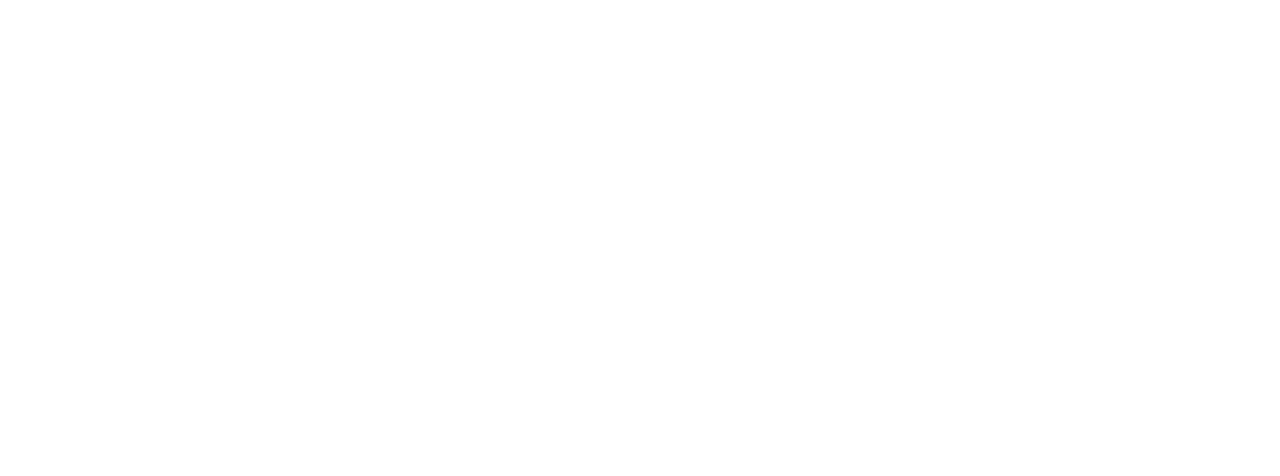
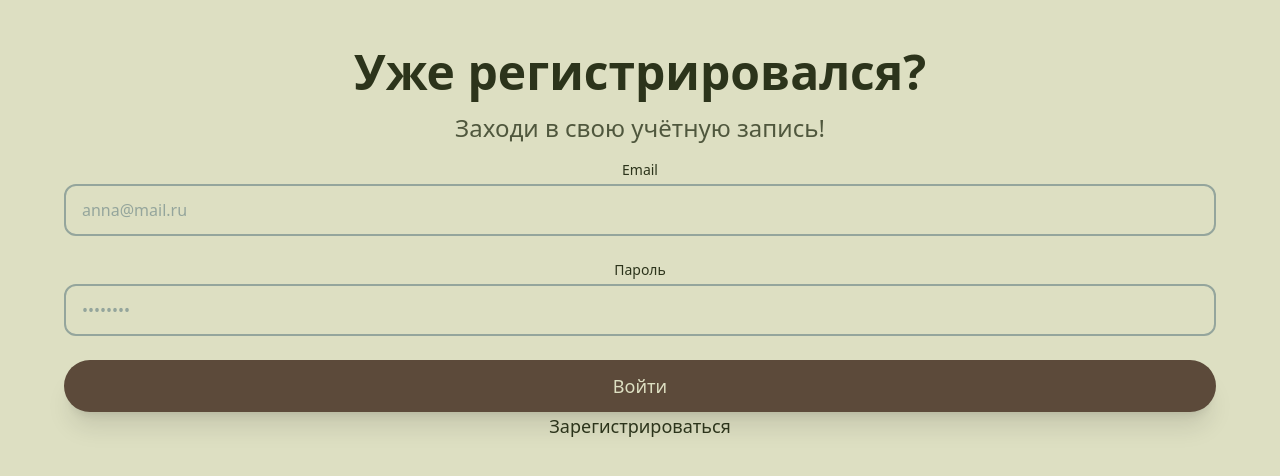
Before and after one commit to an-serg/go-vue, a Vue app in the folder frontend/: page /auth/login in a window 1280 px wide. Before the commit this address had no page. Shown: the top 476 px of the page. Built offline with nearby package versions, Linux system fonts and the light colour scheme.

Commit message:
Edit error response and check auth by input text

```diff
--- a/frontend/src/App.vue
+++ b/frontend/src/App.vue
@@ -1,6 +1,8 @@
 <script setup lang="ts">
 import MainDescription from './components/MainDescription.vue'
-import MainRegisterView from './components/MainRegisterView.vue'
+import MainRegisterView from './components/auth/MainRegisterView.vue'
+import MainLoginView from './components/auth/MainLoginView.vue';
+import HomePage from './components/HomePage.vue';
 </script>
 
 <template>
--- /dev/null
+++ b/frontend/src/components/HomePage.vue
@@ -0,0 +1,3 @@
+<template>
+    <h1>А внутри пока ничего нет :)</h1>
+</template>
--- a/frontend/src/components/MainDescription.vue
+++ b/frontend/src/components/MainDescription.vue
@@ -3,7 +3,7 @@
     <div class="max-w-6xl mx-auto">
 
       <!-- Главная иконка — БОЛЬШАЯ -->
-      <BookIcon size="2xl" animated class="mx-auto mb-8 text-[#2C341B]" />
+      <BookIcon size="2xl" animated class="mx-auto mb-8 text" />
 
       <h1 class="text-5xl sm:text-7xl font-bold mb-4" :style="{ color: text.main }">
         BookTook
@@ -17,7 +17,7 @@
         Делись прочитанными книгами, пиши обзоры, находи единомышленников
       </p>
 
-      <AppButton :colors="button" @click="main_registration">Начать</AppButton>
+      <AppButton :colors="button" @click="go_to_main_registration">Начать</AppButton>
 
       <div class="mt-16 grid grid-cols-1 sm:grid-cols-2 md:grid-cols-3 lg:grid-cols-4 gap-8 lg:sizeClass">
 
@@ -68,8 +68,8 @@
 
 const router = useRouter()
 
-function main_registration(): void {
-  router.push('/register')
+function go_to_main_registration(): void {
+  router.push('/auth/register')
 }
 
 </script>
--- /dev/null
+++ b/frontend/src/components/auth/MainLoginView.vue
@@ -0,0 +1,28 @@
+<template>
+     <div class="min-h-screen bg-[#DDDFC2] text-center py-12 px-4">
+    <div class="max-w-6xl mx-auto">
+
+      <h1 class="text-xl sm:text-5xl font-bold mb-4" :style="{ color: text.main }">
+        Уже регистрировался?
+      </h1>
+
+      <p class="text-xl sm:text-2xl mb-4" :style="{ color: text.subtitle }">
+        Заходи в свою учётную запись!
+      </p>
+
+      <LoginForm />
+
+    </div>
+  </div>
+
+</template>
+
+<script setup lang="ts">
+import { brownButton, darkText } from '@/assets/styles/palette.ts'
+import LoginForm from '../ui/LoginForm.vue'
+import { useRouter } from 'vue-router'
+
+const router = useRouter()
+const text = darkText
+
+</script>
--- /dev/null
+++ b/frontend/src/components/auth/MainRegisterView.vue
@@ -0,0 +1,28 @@
+<template>
+  <div class="min-h-screen bg-[#DDDFC2] text-center py-12 px-4">
+    <div class="max-w-6xl mx-auto">
+
+      <h1 class="text-5xl sm:text-5xl font-bold mb-4" :style="{ color: text.main }">
+        Первый раз?
+      </h1>
+
+      <p class="text-xl sm:text-2xl mb-4" :style="{ color: text.subtitle }">
+        Давай зарегистрируемся!
+      </p>
+
+      <RegisterForm />
+
+    </div>
+  </div>
+</template>
+
+<script setup lang="ts">
+import { brownButton, darkText } from '@/assets/styles/palette.ts'
+import RegisterForm from '../ui/RegisterForm.vue'
+import type { RegisterFormData } from '@/types/auth.ts'
+import { useRouter } from 'vue-router'
+
+const text = darkText
+const router = useRouter()
+
+</script>
--- /dev/null
+++ b/frontend/src/components/ui/LoginForm.vue
@@ -0,0 +1,84 @@
+<template>
+  <form class="space-y-6" @submit.prevent="submit">
+    <div>
+      <label class="block text-sm font-medium text-[#2C341B] mb-1">Email</label>
+      <input
+        v-model="form.email"
+        type="email"
+        placeholder="anna@mail.ru"
+        class="w-full px-4 py-3 rounded-xl bg-[#DDDFC2] border-2 text-[#2C341B] placeholder-[#94A59C] focus:outline-none transition-colors"
+        :class="errors.email ? 'border-red-500 focus:border-red-600' : 'border-[#94A59C] focus:border-[#688A65]'"
+      >
+      <p v-if="errors.email" class="text-red-600 text-sm mt-1">{{ errors.email }}</p>
+    </div>
+
+    <div>
+      <label class="block text-sm font-medium text-[#2C341B] mb-1">Пароль</label>
+      <input
+        v-model="form.password"
+        type="password"
+        placeholder="••••••••"
+        class="w-full px-4 py-3 rounded-xl bg-[#DDDFC2] border-2 text-[#2C341B] placeholder-[#94A59C] focus:outline-none transition-colors"
+        :class="errors.password ? 'border-red-500 focus:border-red-600' : 'border-[#94A59C] focus:border-[#688A65]'"
+      >
+      <p v-if="errors.password" class="text-red-600 text-sm mt-1">{{ errors.password }}</p>
+    </div>
+
+    <AppButton :colors="brownButton" type="submit" class="w-full justify-center mb-10">
+      Войти
+    </AppButton>
+
+    <a @click="go_to_main_register" class="text-base sm:text-lg mb-10 max-w-2xl mx-auto cursor-pointer hover:opacity-60" :style="{ color: darkText.main }">
+      Зарегистрироваться
+    </a>
+  </form>
+</template>
+
+<script setup lang="ts">
+import { reactive } from 'vue'
+import AppButton from './AppButton.vue'
+import { brownButton, darkText } from '@/assets/styles/palette.ts'
+import type { LoginFormData, LoginField, LoginErrors } from '../../types/auth.ts'
+import { useRouter } from 'vue-router'
+
+const router = useRouter()
+
+const form = reactive<LoginFormData>({
+  email: '',
+  password: ''
+})
+
+const errors = reactive<LoginErrors>({
+  email: '',
+  password: ''
+})
+
+async function submit(): Promise<void> {
+  errors.email = ''
+  errors.password = ''
+
+  try {
+    const response = await fetch('/auth/api/login', {
+      method: 'POST',
+      headers: { 'Content-Type': 'application/json' },
+      body: JSON.stringify(form),
+    })
+
+    if (!response.ok) {
+      const error = await response.json() as { field: LoginField; message: string }
+      errors[error.field] = error.message
+      return
+    }
+
+    const result = await response.json()
+    router.push('/home')
+  }
+  catch (error) {
+    alert('Ошибка: ' + error)
+  }
+}
+
+function go_to_main_register(): void {
+  router.push('/auth/register')
+}
+</script>
--- a/frontend/src/components/ui/RegisterForm.vue
+++ b/frontend/src/components/ui/RegisterForm.vue
@@ -1,13 +1,15 @@
 <template>
   <form class="space-y-6" @submit.prevent="submit">
     <div>
-      <label class="block text-sm font-medium text-[#2C341B] mb-1">Имя пользователя</label>
+      <label class="block text-sm font-medium text-[#2C341B] mb-1">Имя профиля</label>
       <input
         v-model="form.nick"
         type="text"
-        placeholder="anna_reads"
+        placeholder="Anna Karenina"
         class="w-full px-4 py-3 rounded-xl bg-[#DDDFC2] border-2 border-[#94A59C] text-[#2C341B] placeholder-[#94A59C] focus:border-[#688A65] focus:outline-none transition-colors"
+        :class="errors.nick ? 'border-red-500 focus:border-red-600' : 'border-[#94A59C] focus:border-[#688A65]'"
       >
+      <p v-if="errors.nick" class="text-red-600 text-sm mt-1">{{ errors.nick }}</p>
     </div>
 
     <div>
@@ -17,7 +19,9 @@
         type="text"
         placeholder="anna_reads"
         class="w-full px-4 py-3 rounded-xl bg-[#DDDFC2] border-2 border-[#94A59C] text-[#2C341B] placeholder-[#94A59C] focus:border-[#688A65] focus:outline-none transition-colors"
+        :class="errors.username ? 'border-red-500 focus:border-red-600' : 'border-[#94A59C] focus:border-[#688A65]'"
       >
+      <p v-if="errors.username" class="text-red-600 text-sm mt-1">{{ errors.username }}</p>
     </div>
 
     <div>
@@ -27,7 +31,9 @@
         type="email"
         placeholder="anna@mail.ru"
         class="w-full px-4 py-3 rounded-xl bg-[#DDDFC2] border-2 border-[#94A59C] text-[#2C341B] placeholder-[#94A59C] focus:border-[#688A65] focus:outline-none transition-colors"
+        :class="errors.email ? 'border-red-500 focus:border-red-600' : 'border-[#94A59C] focus:border-[#688A65]'"
       >
+      <p v-if="errors.email" class="text-red-600 text-sm mt-1">{{ errors.email }}</p>
     </div>
 
     <div>
@@ -37,6 +43,7 @@
         type="password"
         placeholder="••••••••"
         class="w-full px-4 py-3 rounded-xl bg-[#DDDFC2] border-2 border-[#94A59C] text-[#2C341B] placeholder-[#94A59C] focus:border-[#688A65] focus:outline-none transition-colors"
+        :class="errors.password ? 'border-red-500 focus:border-red-600' : 'border-[#94A59C] focus:border-[#688A65]'"
       >
     </div>
 
@@ -47,12 +54,18 @@
         type="password"
         placeholder="••••••••"
         class="w-full px-4 py-3 rounded-xl bg-[#DDDFC2] border-2 border-[#94A59C] text-[#2C341B] placeholder-[#94A59C] focus:border-[#688A65] focus:outline-none transition-colors"
+        :class="errors.confirmPassword ? 'border-red-500 focus:border-red-600' : 'border-[#94A59C] focus:border-[#688A65]'"
       >
+      <p v-if="errors.confirmPassword" class="text-red-600 text-sm mt-1">{{ errors.confirmPassword }}</p>
     </div>
 
-    <AppButton :colors="brownButton" type="submit" class="w-full justify-center">
+    <AppButton :colors="brownButton" type="submit" class="w-full justify-center mb-10">
       Зарегистрироваться
     </AppButton>
+
+    <a @click="go_to_main_login" class="text-base sm:text-lg mb-10 max-w-2xl mx-auto md-4 cursor-pointer hover:opacity-60" :color="darkText.main">
+      Войти
+    </a>
 
   </form>
 </template>
@@ -60,12 +73,11 @@
 <script setup lang="ts">
 import { reactive } from 'vue'
 import AppButton from './AppButton.vue'
-import { brownButton } from '../../assets/styles/palette'
-import type { RegisterFormData } from '../../types/auth'
+import { brownButton, darkText } from '@/assets/styles/palette.ts';
+import type { RegisterFormData, RegisterErrors, RegisterField } from '../../types/auth'
+import { useRouter } from 'vue-router'
 
-const emit = defineEmits<{
-  submit: [form: RegisterFormData]
-}>()
+const router = useRouter()
 
 const form = reactive<RegisterFormData>({
   nick: '',
@@ -75,7 +87,43 @@
   confirmPassword: ''
 })
 
-function submit(): void {
-  emit('submit', { ...form })
+const errors = reactive<RegisterErrors>({
+  nick: '',
+  username: '',
+  email: '',
+  password: '',
+  confirmPassword: ''
+})
+
+async function submit(): Promise<void> {
+  errors.nick = ''
+  errors.username = ''
+  errors.email = ''
+  errors.password = ''
+  errors.confirmPassword = ''
+
+  try {
+    const response = await fetch('/auth/api/register', {
+      method: 'POST',
+      headers: { 'Content-Type': 'application/json' },
+      body: JSON.stringify(form),
+    })
+
+    if (!response.ok) {
+      const error = await response.json() as { field: RegisterField; message: string }
+      errors[error.field] = error.message
+      return
+    }
+
+    const result = await response.json()
+    router.push('/home')
+  }
+  catch (error) {
+    alert('Ошибка: ' + error)
+  }
+}
+
+function go_to_main_login(): void {
+  router.push('/auth/login')
 }
 </script>
--- a/frontend/src/router/index.ts
+++ b/frontend/src/router/index.ts
@@ -1,6 +1,8 @@
 import { createRouter, createWebHistory } from 'vue-router'
-import MainRegisterView from '@/components/MainRegisterView.vue'
+import MainRegisterView from '@/components/auth/MainRegisterView.vue'
 import MainDescription from '@/components/MainDescription.vue'
+import MainLoginView from '@/components/auth/MainLoginView.vue'
+import HomePage from '@/components/HomePage.vue'
 
 const router = createRouter({
   history: createWebHistory(import.meta.env.BASE_URL),
@@ -11,10 +13,20 @@
       component: MainDescription,
     },
     {
-      path: '/register',
+      path: '/auth/register',
       name: 'main_register_view',
       component: MainRegisterView,
-    }
+    },
+    {
+      path: '/auth/login',
+      name: 'main_login_view',
+      component: MainLoginView,
+    },
+    {
+      path: '/home',
+      name: 'main_hime_page',
+      component: HomePage,
+    },
   ],
 })
 
```
Also changed, not shown: frontend/src/components/MainRegisterView.vue (deleted, +0 -38 lines), frontend/src/types/auth.ts (+17 -0 lines), 2 other files (tests, documents, lock files or other folders).
